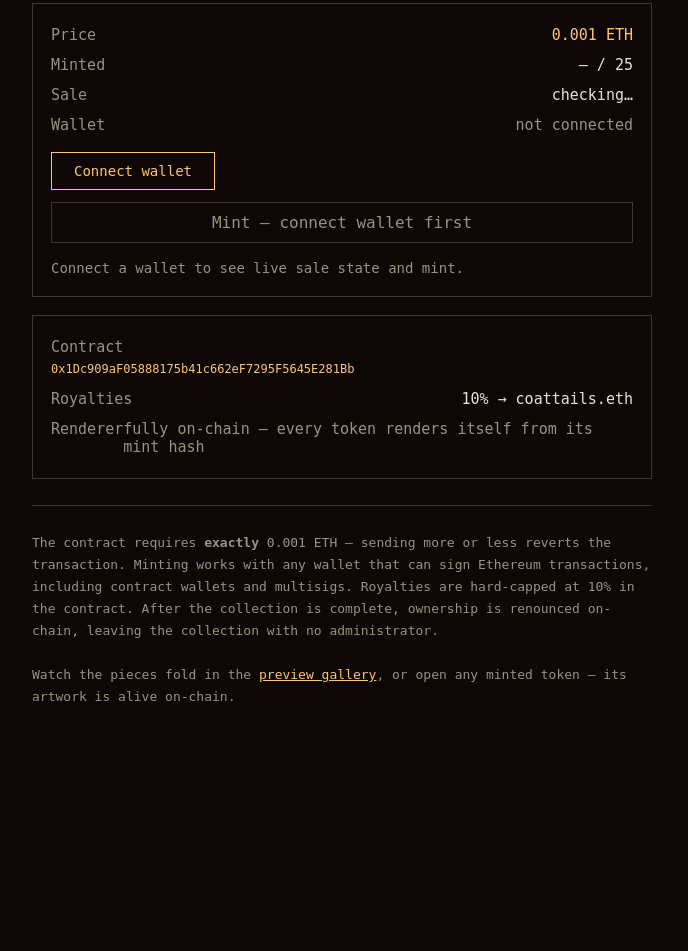
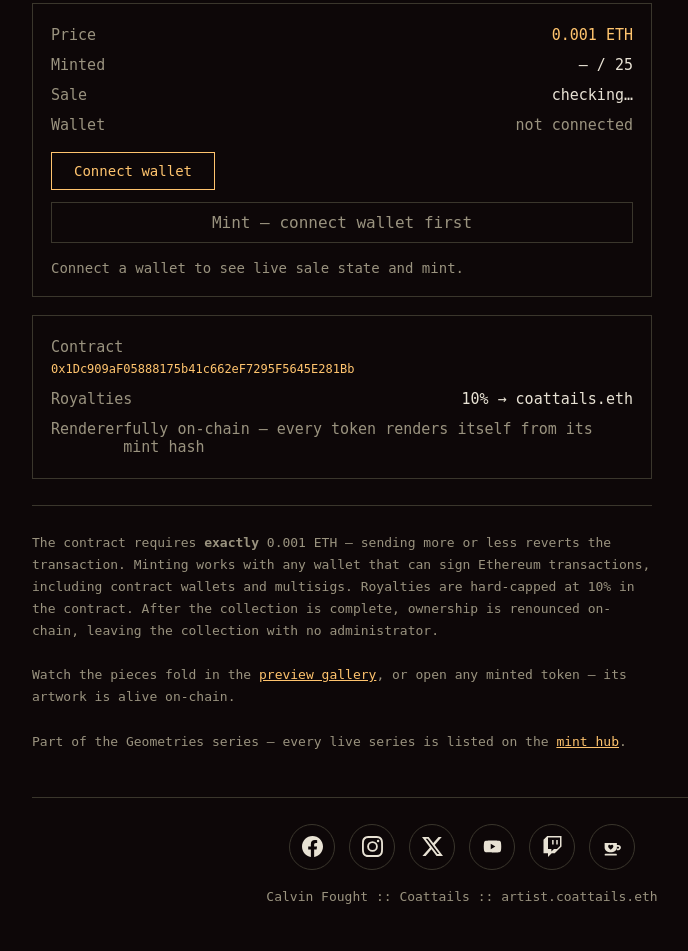
Before and after one commit to coattails-droid/turning-geometries-mint-page, a plain HTML site: page index.html in a window 1280 px wide. Shown: the part 1025-1976 px from the top of the page, without its empty margins (178-866 px from the left). Before the commit the page ends 1810 px from the top, so only its background shows below. Drawn offline with Linux system fonts and the light colour scheme.

Commit message:
Add index.html via Muse

```diff
--- a/index.html
+++ b/index.html
@@ -105,6 +105,12 @@
   #status a { color: var(--accent); }
   .fine { color: var(--muted); font-size: 13px; line-height: 1.7; max-width: 620px; }
   .fine a { color: var(--accent); }
+  footer { max-width: 860px; margin: 44px auto 0; border-top: 1px solid var(--line); padding: 26px 20px 40px; text-align: center; }
+  .socials { display: flex; justify-content: center; gap: 14px; margin-bottom: 16px; }
+  .socials a { display: inline-flex; align-items: center; justify-content: center; width: 46px; height: 46px; border: 1px solid var(--line); border-radius: 50%; color: var(--ink); }
+  .socials a:hover { border-color: var(--accent); color: var(--accent); }
+  .socials svg { width: 21px; height: 21px; fill: currentColor; }
+  footer .fine { max-width: none; }
   .addr { font-size: 12px; color: var(--accent); word-break: break-all; }
   hr { border: none; border-top: 1px solid var(--line); margin: 26px 0; max-width: 620px; }
   /* ---------- theme toggle (guide v1.1) ---------- */
@@ -183,9 +189,22 @@
     <br><br>
     Watch the pieces fold in the
     <a href="https://coattails-droid.github.io/turning-geometries-preview/">preview gallery</a>,
-    or open any minted token &mdash; its artwork is alive on-chain.
+    or open any minted token &mdash; its artwork is alive on-chain.<br><br>
+    Part of the Geometries series &mdash; every live series is listed on the
+    <a href="https://mint.coattails.eth.limo/">mint hub</a>.
   </p>
 </main>
+<footer>
+  <div class="socials">
+    <a href="https://www.facebook.com/calvinfought/" aria-label="Facebook" title="Facebook"><svg viewBox="0 0 24 24" aria-hidden="true"><path d="M24 12.07C24 5.4 18.63 0 12 0S0 5.4 0 12.07C0 18.1 4.39 23.09 10.13 24v-8.44H7.08v-3.49h3.04V9.41c0-3.02 1.8-4.7 4.54-4.7 1.31 0 2.68.24 2.68.24v2.97h-1.5c-1.5 0-1.96.93-1.96 1.89v2.26h3.32l-.53 3.49h-2.8V24C19.62 23.1 24 18.1 24 12.07z"/></svg></a>
+    <a href="https://www.instagram.com/coattails47/" aria-label="Instagram" title="Instagram"><svg viewBox="0 0 24 24" aria-hidden="true"><path d="M12 2.2c3.2 0 3.6 0 4.9.1 3.3.1 4.8 1.7 4.9 4.9.1 1.3.1 1.6.1 4.8s0 3.6-.1 4.8c-.1 3.2-1.7 4.8-4.9 4.9-1.3.1-1.6.1-4.9.1s-3.6 0-4.9-.1c-3.3-.1-4.8-1.7-4.9-4.9-.1-1.3-.1-1.6-.1-4.8s0-3.6.1-4.8C2.4 4 4 2.4 7.2 2.3c1.2-.1 1.6-.1 4.8-.1zM12 0C8.7 0 8.3 0 7 .1 2.7.3.3 2.7.1 7 0 8.3 0 8.7 0 12s0 3.7.1 5c.2 4.3 2.6 6.7 6.9 6.9 1.3.1 1.7.1 5 .1s3.7 0 5-.1c4.3-.2 6.7-2.6 6.9-6.9.1-1.3.1-1.7.1-5s0-3.7-.1-5C23.7 2.7 21.3.3 17 .1 15.7 0 15.3 0 12 0zm0 5.9A6.1 6.1 0 1 0 18.1 12 6.1 6.1 0 0 0 12 5.9zm0 10.1A4 4 0 1 1 16 12a4 4 0 0 1-4 4zm6.4-11.8a1.4 1.4 0 1 1-1.4 1.4 1.4 1.4 0 0 1 1.4-1.4z"/></svg></a>
+    <a href="https://x.com/calvin_fought" aria-label="X" title="X"><svg viewBox="0 0 24 24" aria-hidden="true"><path d="M18.901 1.153h3.68l-8.04 9.19L24 22.846h-7.406l-5.8-7.584-6.638 7.584H.474l8.6-9.83L0 1.154h7.594l5.243 6.932ZM17.61 20.644h2.039L6.486 3.24H4.298Z"/></svg></a>
+    <a href="https://www.youtube.com/@coattails47" aria-label="YouTube" title="YouTube"><svg viewBox="0 0 24 24" aria-hidden="true"><path fill-rule="evenodd" d="M21.58 7.19a2.5 2.5 0 0 0-1.76-1.77C18.25 5 12 5 12 5s-6.25 0-7.82.42A2.5 2.5 0 0 0 2.42 7.19 25.9 25.9 0 0 0 2 12a25.9 25.9 0 0 0 .42 4.81 2.5 2.5 0 0 0 1.76 1.77C5.75 19 12 19 12 19s6.25 0 7.82-.42a2.5 2.5 0 0 0 1.76-1.77A25.9 25.9 0 0 0 22 12a25.9 25.9 0 0 0-.42-4.81zM10 15.13V8.87L15.25 12z"/></svg></a>
+    <a href="https://www.twitch.tv/coattails_47" aria-label="Twitch" title="Twitch"><svg viewBox="0 0 24 24" aria-hidden="true"><path d="M11.571 4.714h1.715v5.143H11.57zm4.715 0H18v5.143h-1.714zM6 0L1.714 4.286v15.428h5.143V24l4.286-4.286h3.428L22.286 12V0zm14.571 11.429l-3.428 3.428h-3.429l-3 3v-3H6.857V1.714h13.714Z"/></svg></a>
+    <a href="https://ko-fi.com/coattails" aria-label="Ko-fi" title="Ko-fi"><svg viewBox="0 0 24 24" aria-hidden="true"><path fill-rule="evenodd" d="M3 8h14v5.2c0 3-2.5 5.3-5.5 5.3h-3C5.5 18.5 3 16.2 3 13.2V8zM17 10.2h1.6c1.7 0 3 1.3 3 3s-1.3 3-3 3H17v-2h1.6c.6 0 1-.4 1-1s-.4-1-1-1H17v-2zM10 15.8c-.3-.2-3-2.2-3-4 0-.9.7-1.7 1.6-1.7.6 0 1.1.3 1.4.8.3-.5.8-.8 1.4-.8.9 0 1.6.8 1.6 1.7 0 1.8-2.7 3.8-3 4zM4 20.4h12a1 1 0 0 1 0 2H4a1 1 0 0 1 0-2z"/></svg></a>
+  </div>
+  <div class="fine">Calvin Fought :: Coattails :: artist.coattails.eth</div>
+</footer>
 <script src="config.js"></script>
 <script src="mint.js"></script>
 <script>
```
